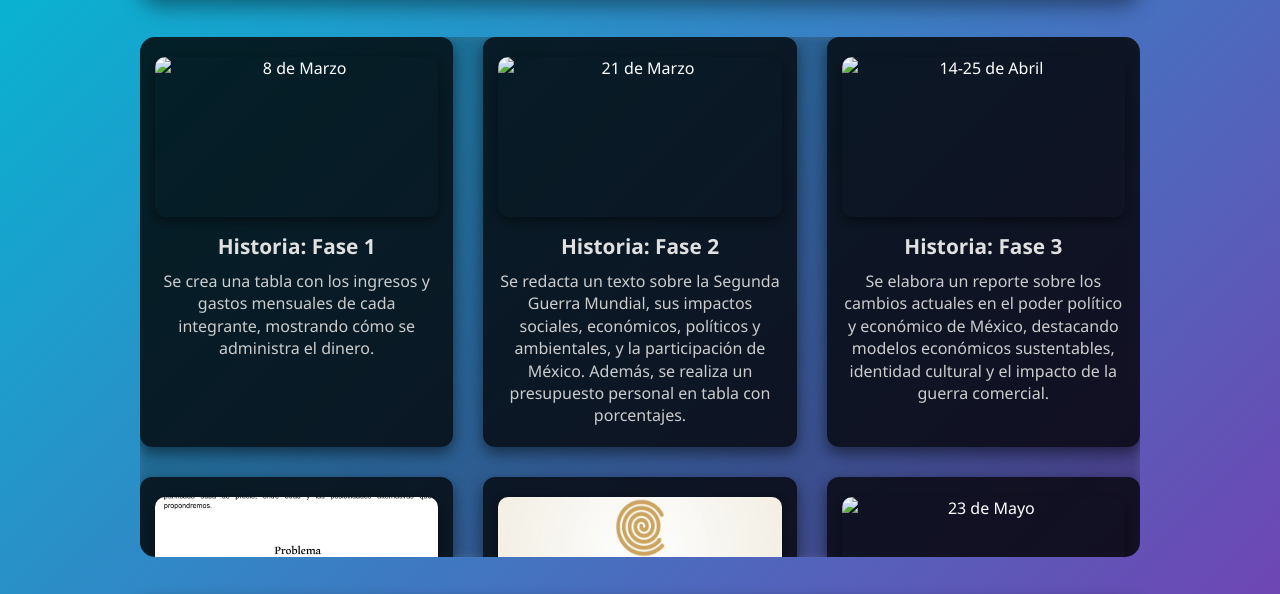
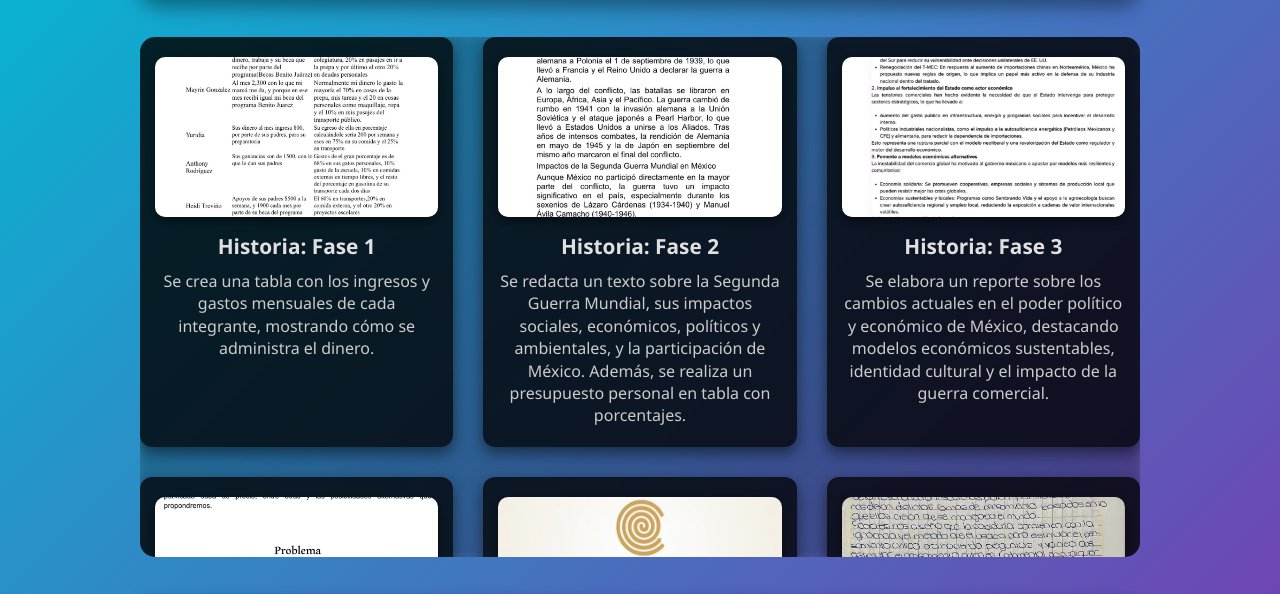
Before and after one commit to TheDante20k/comunidad-cobat17, a plain HTML site: page index.html in a window 1280 px wide. Shown: the part 173-767 px from the top of the page. Drawn offline with Linux system fonts and the light colour scheme; files whose address does not match are found by name.

Commit message:
Update index.html

```diff
--- a/index.html
+++ b/index.html
@@ -209,19 +209,19 @@
 
   <main class="events-container">
     <section class="event-info">
-      <img src="Imagenes/Imagen historia fase 1.jpg" alt="8 de Marzo" />
+      <img src="Imagen historia fase 1.jpg" alt="8 de Marzo" />
       <h3>Historia: Fase 1</h3>
       <p>Se crea una tabla con los ingresos y gastos mensuales de cada integrante, mostrando cómo se administra el dinero.</p>
     </section>
 
     <section class="event-info">
-      <img src="Imagenes/Imagen historia fase 2.jpg" alt="21 de Marzo" />
+      <img src="Imagen historia fase 2.jpg" alt="21 de Marzo" />
       <h3>Historia: Fase 2</h3>
       <p>Se redacta un texto sobre la Segunda Guerra Mundial, sus impactos sociales, económicos, políticos y ambientales, y la participación de México. Además, se realiza un presupuesto personal en tabla con porcentajes.</p>
     </section>
 
     <section class="event-info">
-      <img src="Imagenes/Imagen historia fase 3.jpg" alt="14-25 de Abril" />
+      <img src="Imagen historia fase 3.jpg" alt="14-25 de Abril" >
       <h3>Historia: Fase 3</h3>
       <p>Se elabora un reporte sobre los cambios actuales en el poder político y económico de México, destacando modelos económicos sustentables, identidad cultural y el impacto de la guerra comercial.</p>
     </section>
@@ -239,19 +239,19 @@
     </section>
 
     <section class="event-info">
-      <img src="Imagenes/Imagen Filosofia fase 1.jpg" alt="23 de Mayo" />
+      <img src="Imagen Filosofia fase 1.jpg" alt="23 de Mayo" />
       <h3>Filosofía: Fase 1</h3>
       <p>Reflexión sobre las enseñanzas de Aristóteles, Sócrates y Platón en lo social, familiar y escolar.</p>
     </section>
 
     <section class="event-info">
-      <img src="Imagenes/Imagen filosofia fase 2.jpg" alt="22 de Junio" />
+      <img src="Imagen filosofia fase 2.jpg" alt="22 de Junio" />
       <h3>Filosofía: Fase 2</h3>
       <p>Estudio de las ideas y visión del universo de Pico della Mirandola, Copérnico y Bruno, y su relevancia actual.</p>
     </section>
 
     <section class="event-info">
-      <img src="Imagenes/Imagen filosofia fase 3.jpg" alt="22 de Junio" />
+      <img src="Imagen filosofia fase 3.jpg" alt="22 de Junio" />
       <h3>Filosofía: Fase 3</h3>
       <p>Postura filosófica personal sobre la identidad mexicana y metas en el ámbito laboral académico.</p>
     </section>
```
